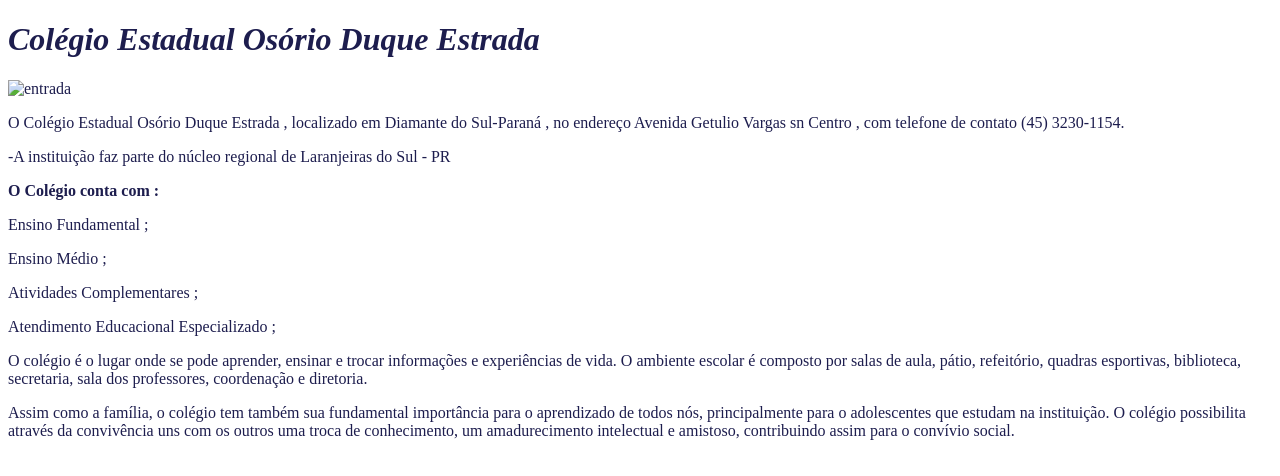
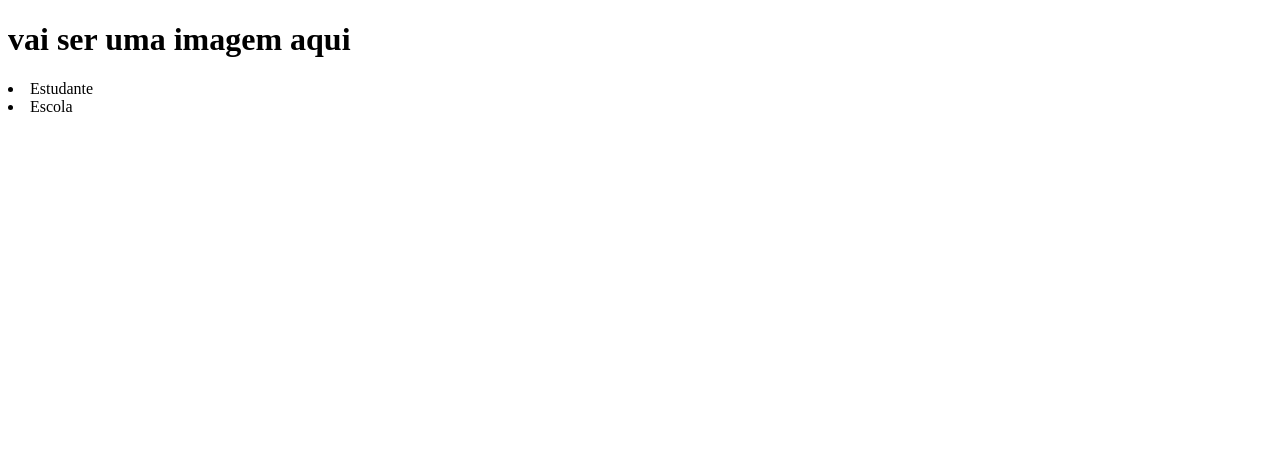
Before and after one commit to GabriellySouza/Site-escola, a plain HTML site: page index.html in a window 1280 px wide. Drawn offline with Linux system fonts and the light colour scheme.

Commit message:
Add files via upload

```diff
--- a/index.html
+++ b/index.html
@@ -4,24 +4,15 @@
     <meta charset="UTF-8">
     <meta http-equiv="X-UA-Compatible" content="IE=edge">
     <meta name="viewport" content="width=device-width, initial-scale=1.0">
-    <link rel="stylesheet" href="style.css">
     <title>Document</title>
 </head>
 <body>
-   <header> <h1><em>Colégio Estadual Osório Duque Estrada</em></h1></header>
-   <img src="./img/entrada.jpeg" alt="entrada">
-  <p> O Colégio Estadual Osório Duque Estrada , localizado em
-        Diamante do Sul-Paraná , no endereço Avenida Getulio Vargas sn Centro , com telefone de contato (45) 3230-1154.</p>
-<p> -A instituição faz parte do núcleo regional de Laranjeiras do Sul - PR</p>
-    <p><strong>O Colégio conta com :</strong></p>
-       <p> Ensino Fundamental ;</p>
-        <p>Ensino Médio ;</p>
-        <p>Atividades Complementares ;</p>
-        <p>Atendimento Educacional Especializado ;</p>
-
-    <p>  O colégio é o lugar onde se pode aprender, ensinar e trocar informações e experiências de vida.
-        O ambiente escolar é composto por salas de aula, pátio, refeitório, quadras esportivas, biblioteca, secretaria, sala dos professores, coordenação e diretoria.</p>
-          <p>Assim como a família, o colégio tem também sua fundamental importância para o aprendizado de todos nós, principalmente para o adolescentes que estudam na instituição. O colégio possibilita através da convivência uns com os outros uma troca de conhecimento, um amadurecimento intelectual e amistoso, contribuindo assim para o convívio social.</p>
-
+<header>
+    <h1>vai ser uma imagem aqui</h1>
+    <u1>
+        <li>Estudante</li>
+        <li>Escola</li>
+    </ul>
+</header>
 </body>
 </html>
--- a/style.css
+++ b/style.css
@@ -1,12 +1,4 @@
-body {
-    backgroungd-color:#015d77;
-    color: rgb(29, 29, 78);
+header {
+    background-color:darkorange
+    color: white;
 }
-
-    .cabecalho {
-        background-color: #001cb8;
-        color: rgb(102, 68, 196);
-        display:flex;
-        justify-content: space-around;
-
-        }
```
